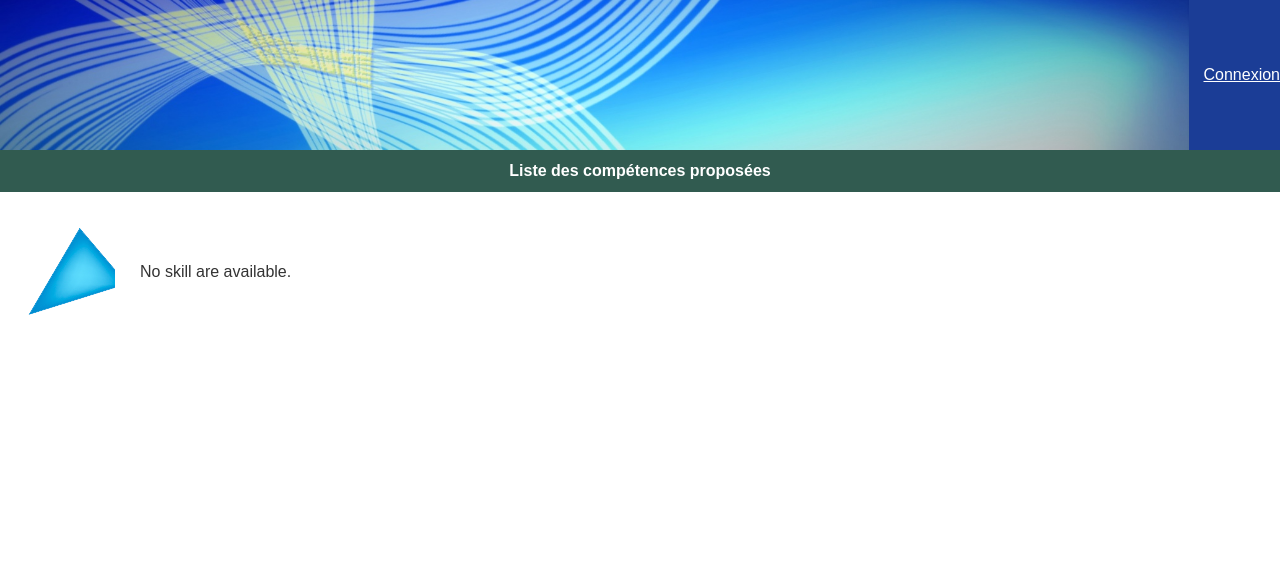
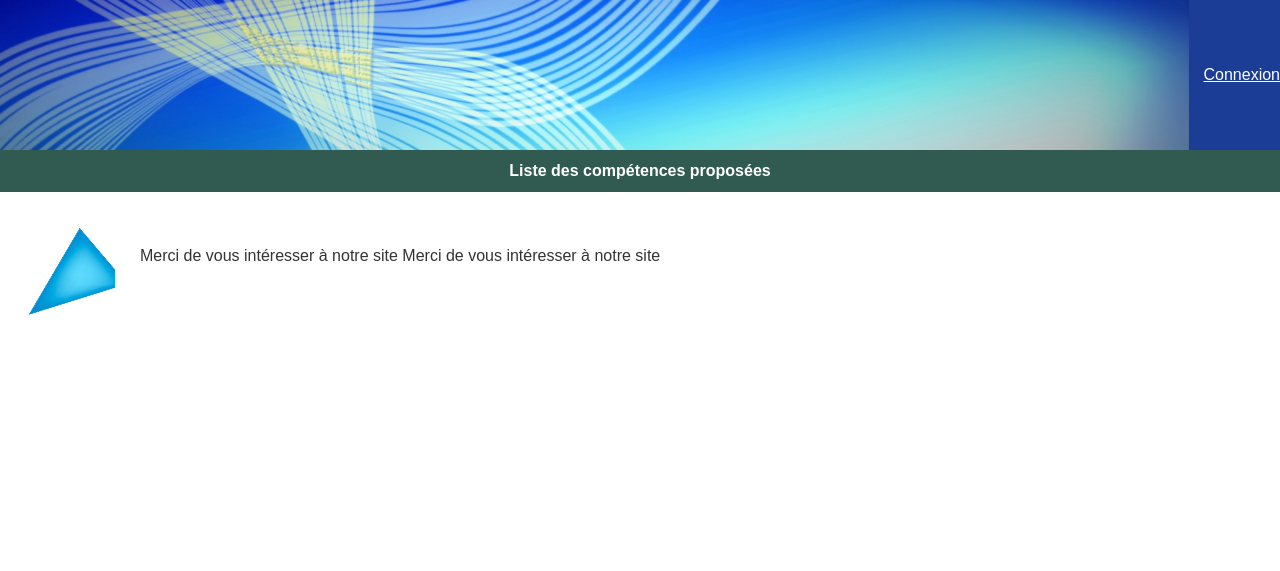
Before and after one commit to severinehmfms/evaldjango, a Django app: page /entraide/ in a window 1280 px wide. Shown: the top 571 px of the page. Run offline with Django 5.2, Linux system fonts and the light colour scheme; data that the repository does not hold is empty.

Commit message:
mise à jour du template index.html pour qu'il n'affiche plus la liste des compétences

```diff
--- a/biaudentraide/entraide/templates/entraide/index.html
+++ b/biaudentraide/entraide/templates/entraide/index.html
@@ -2,25 +2,16 @@
 
 {% load static %}
 
-{% block title %} Liste des compétences proposées {% endblock %}
+{% block title %} Biaud'entraide {% endblock %}
 
 
 {% block main %}
-
+Merci de vous intéresser à notre site
     {% if user.is_authenticated %}
         Vous êtes bien authentifié !
 
     {% else %}
-        {% if skill_list %}
-            <ul>
-            {% for skill in skill_list %}
-                <li>{{ skill.name_skill }}
-                </li>
-            {% endfor %}
-            </ul>
-        {% else %}
-            <p>No skill are available.</p>
-        {% endif %}
+        Merci de vous intéresser à notre site
     {% endif %}
 
 {% endblock %}
```
